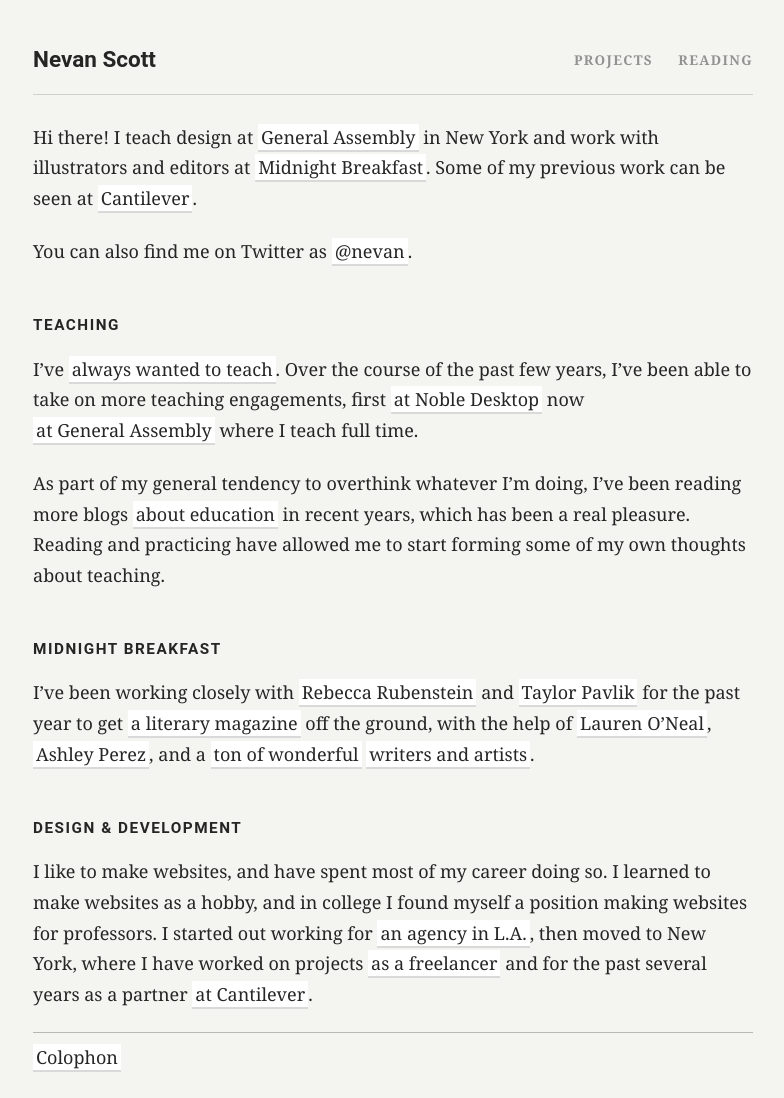
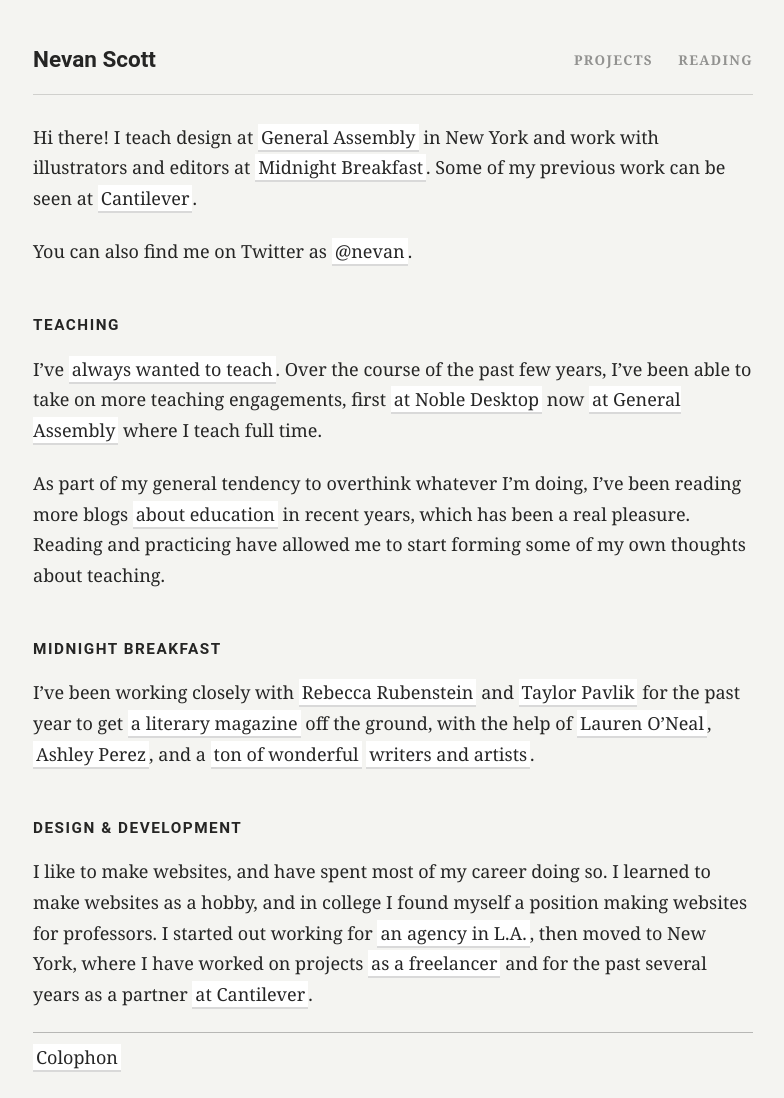
Before and after one commit to nevanscott/nevanscott.github.io, a Jekyll site: the page built from index.md, in a window 1280 px wide. Shown: the whole page, without its empty margins (247-1031 px from the left). Built offline with Jekyll 4.4.1, drawn with Linux system fonts in a browser that asks for light colours; nearby versions of some CDN libraries; some web fonts are replaced.

Commit message:
let links break

```diff
--- a/css/main.scss
+++ b/css/main.scss
@@ -67,7 +67,6 @@ a {
 	text-decoration: none;
 	-webkit-transition: border 250ms;
 	transition: border 250ms;
-	white-space: nowrap;
 	&:hover {
 		border-color: rgba(0,0,0,.3);
 	}
@@ -134,7 +133,6 @@ header {
       position: absolute;
       right: 0;
       top: 0;
-      white-space: normal;
       &:hover {
         box-shadow: 0 2px 3px rgba(0,0,0,.25);
         transition: box-shadow 250ms;
```
